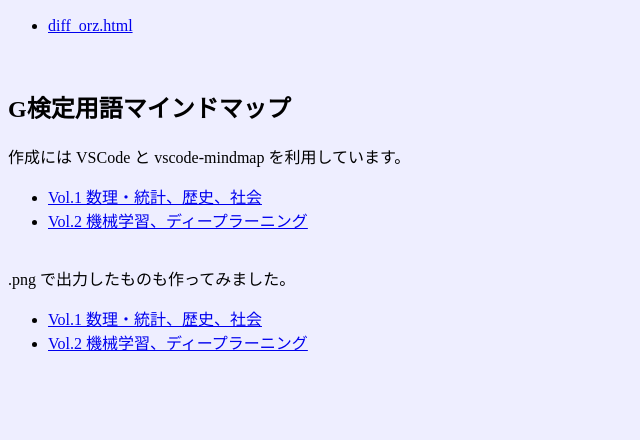
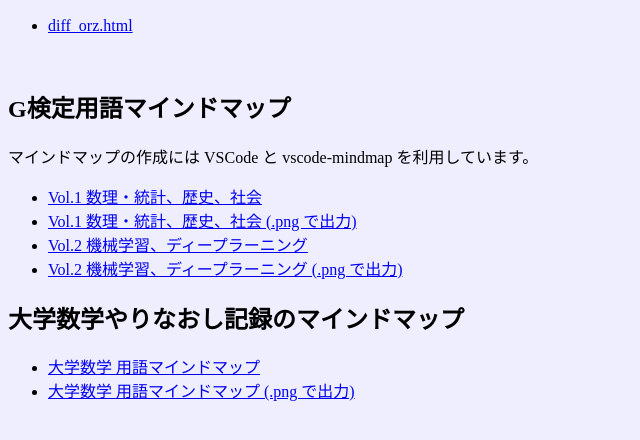
Before and after one commit to stonee-K/my_archives, a plain HTML site: page index.html in a window 1280 px wide. Shown: the part 154-594 px from the top of the page, without its empty margins (0-640 px from the left). Drawn offline with Linux system fonts and the light colour scheme.

Commit message:
大学数学 用語マインドマップ を追加
大学数学 用語マインドマップ を追加

```diff
--- a/index.html
+++ b/index.html
@@ -23,18 +23,19 @@ body { padding-top:0px;margin-top:0px;background-color:#eeeeff; }
 <div>
 <h2>G検定用語マインドマップ</h2>
 
-作成には VSCode と vscode-mindmap を利用しています。
+マインドマップの作成には VSCode と vscode-mindmap を利用しています。<br />
 
 <ul>
   <li><a href="./Math.km">Vol.1 数理・統計、歴史、社会</a></li>
+  <li><a href="./Math.png">Vol.1 数理・統計、歴史、社会 (.png で出力)</a></li>
   <li><a href="./DL.km">Vol.2 機械学習、ディープラーニング</a></li>
+  <li><a href="./DL.png">Vol.2 機械学習、ディープラーニング (.png で出力)</a></li>
 </ul>
 
-<br />
-.png で出力したものも作ってみました。
+<h2>大学数学やりなおし記録のマインドマップ</h2>
 <ul>
-  <li><a href="./Math.png">Vol.1 数理・統計、歴史、社会</a></li>
-  <li><a href="./DL.png">Vol.2 機械学習、ディープラーニング</a></li>
+  <li><a href="./mindmap_study/math_study.km">大学数学 用語マインドマップ</a></li>
+  <li><a href="./mindmap_study/math_study.png">大学数学 用語マインドマップ (.png で出力)</a></li>
 </ul>
 
 </div>
```
Also changed, not shown: 4 other files.
